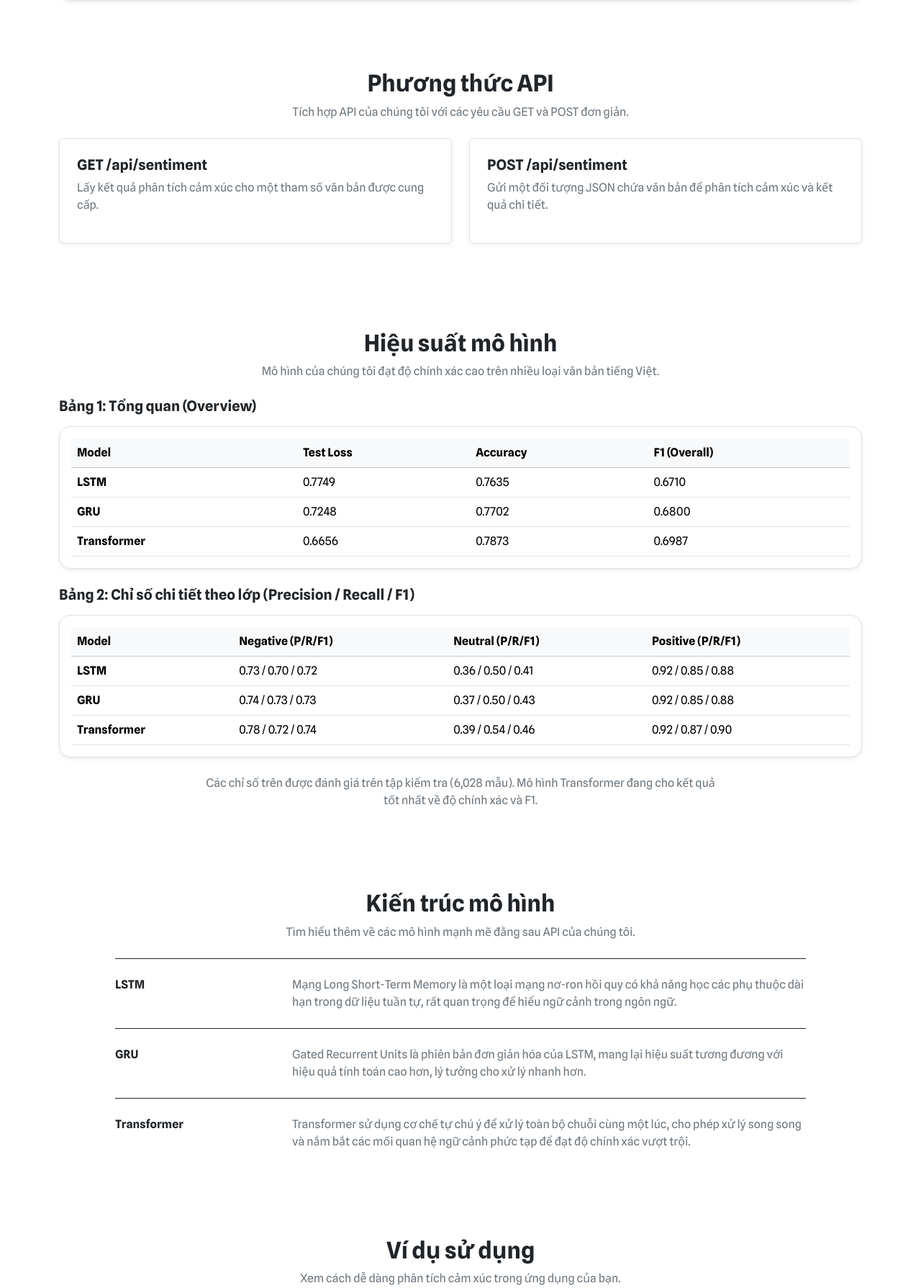
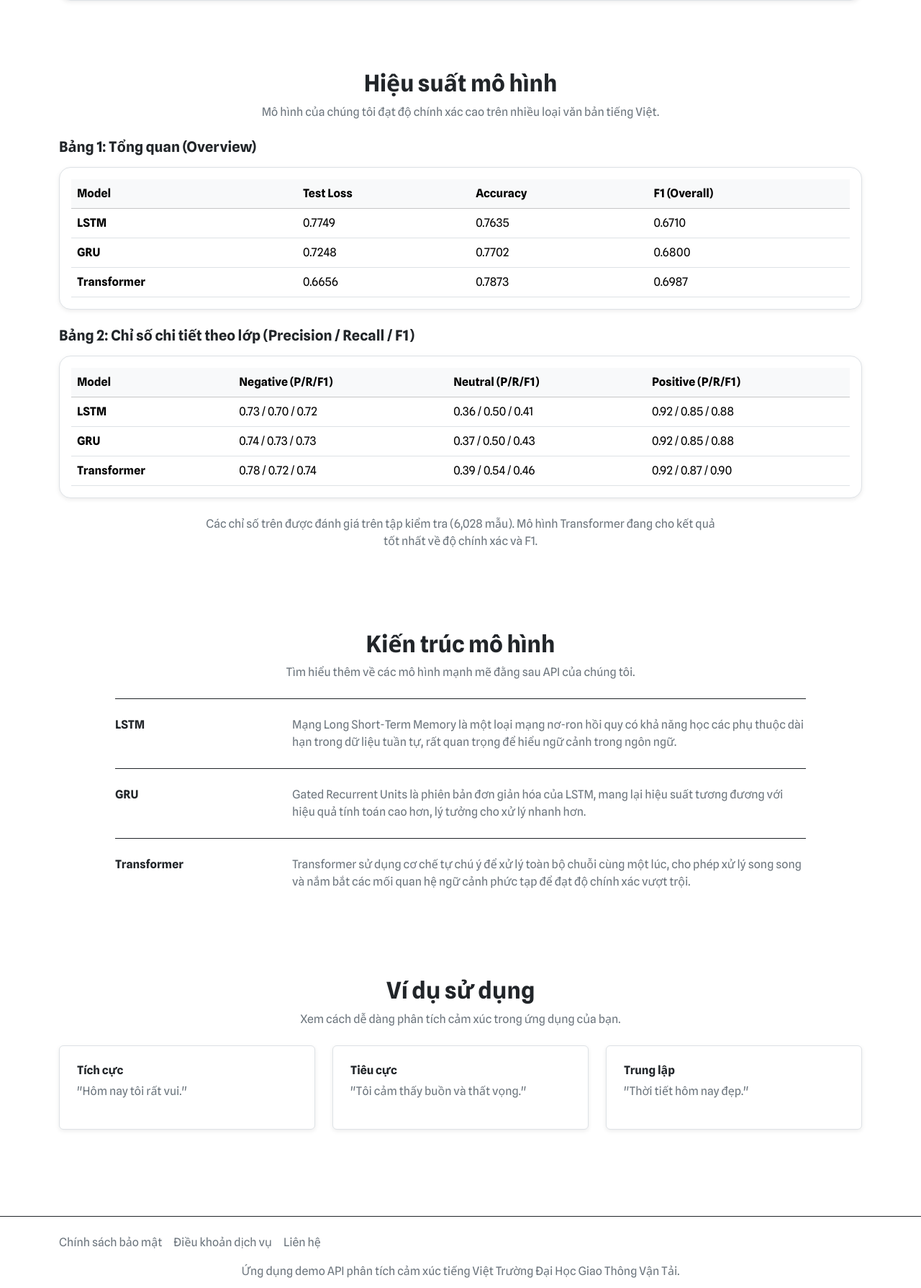
Before and after one commit to nguyenhoa-ize/viet-emotion-sentiment, a Python web app: template templates/home.html in a window 1280 px wide. Shown: the part 505-2294 px from the top of the page at 72% size. Run offline with Jinja, Linux system fonts and the light colour scheme; the template is opened without the code that fills it, so the values that code supplies are empty.

Commit message:
Cập nhật README.md và home.html
Bổ sung chi tiết về nguồn dữ liệu, tài nguyên và quy trình tiền xử lý vào README.md. Xóa phần phương thức API khỏi home.html để tối ưu hóa giao diện

```diff
--- a/templates/home.html
+++ b/templates/home.html
@@ -41,26 +41,6 @@
               Phân tích cảm xúc của văn bản tiếng Việt với API mạnh mẽ của chúng tôi. Bắt đầu miễn phí và khám phá khả năng của các mô hình tiên tiến.
             </p>
             <a href="/index" class="btn btn-primary btn-lg mt-3">Bắt đầu</a>
-          </div>
-        </section>
-        <section class="py-5">
-          <div class="text-center">
-            <h2 class="fs-2 fw-bold">Phương thức API</h2>
-            <p class="text-secondary">Tích hợp API của chúng tôi với các yêu cầu GET và POST đơn giản.</p>
-          </div>
-          <div class="row mt-4">
-            <div class="col-md-6 mb-4">
-              <div class="card p-4">
-                <h3 class="fs-5 fw-bold">GET /api/sentiment</h3>
-                <p class="text-secondary">Lấy kết quả phân tích cảm xúc cho một tham số văn bản được cung cấp.</p>
-              </div>
-            </div>
-            <div class="col-md-6 mb-4">
-              <div class="card p-4">
-                <h3 class="fs-5 fw-bold">POST /api/sentiment</h3>
-                <p class="text-secondary">Gửi một đối tượng JSON chứa văn bản để phân tích cảm xúc và  kết quả chi tiết.</p>
-              </div>
-            </div>
           </div>
         </section>
         <section class="py-5">
```
Also changed, not shown: README.md.
